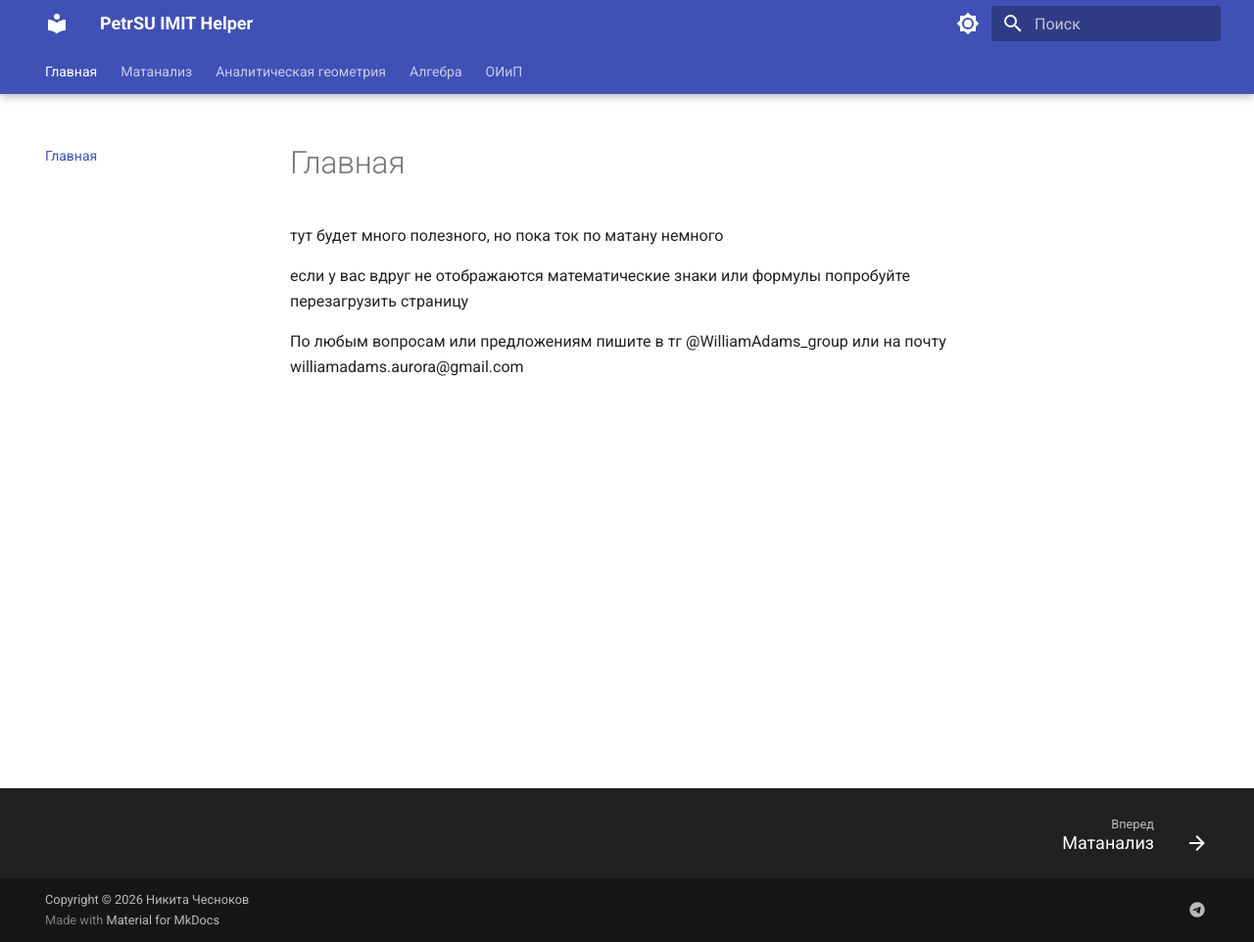
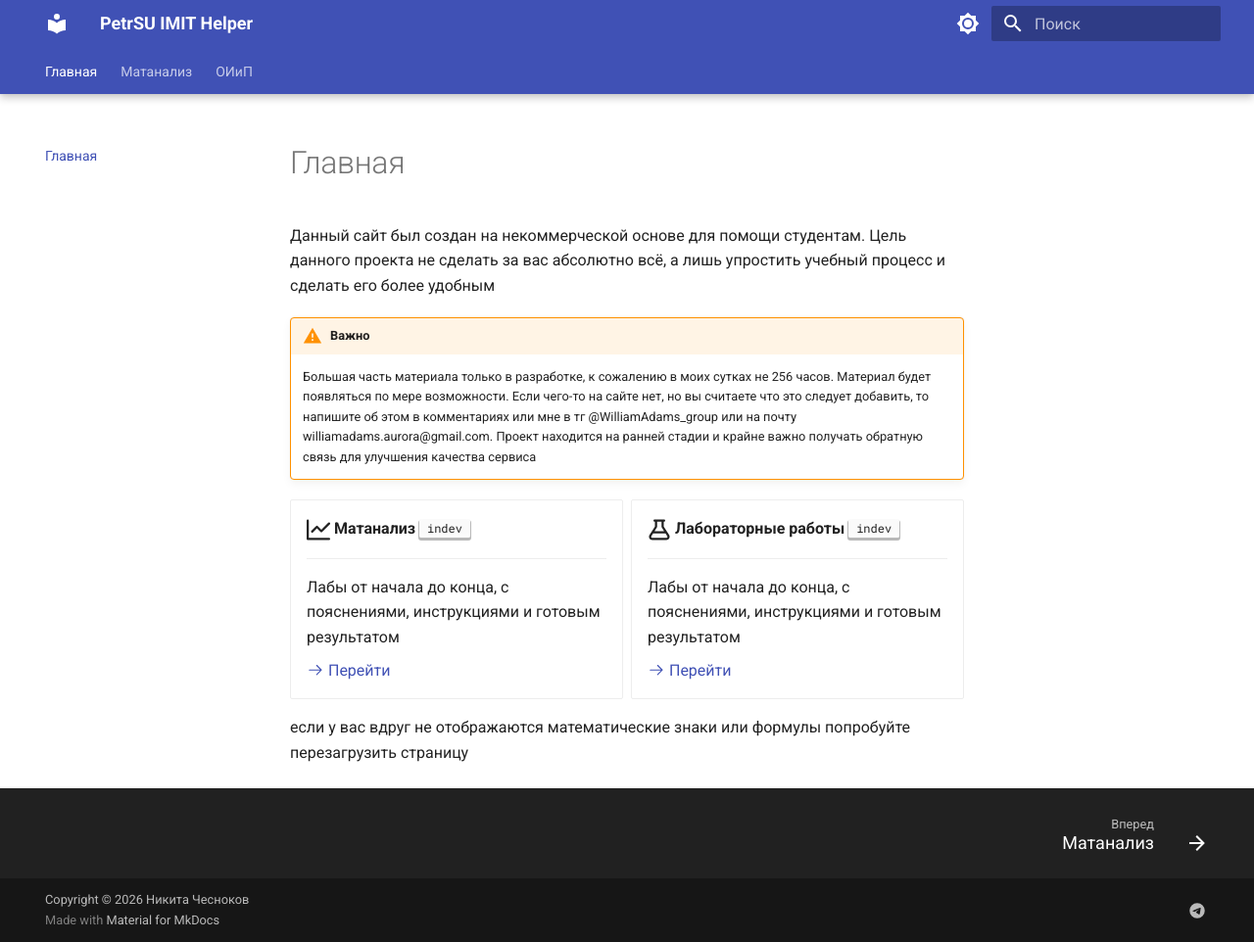
Before and after one commit to WilliamAdamsWAG/PetrSU_IMIT_Helper, an MkDocs documentation site: the page built from docs/index.md, in a window 1280 px wide and 962 px high. Shown: the whole window at 98% size. Built offline with MkDocs 1.6.1 and Material for MkDocs 9.7.7, drawn with Linux system fonts in a browser that asks for light colours.

Commit message:
style(main page, nav): prettify, remove useless pages

```diff
--- a/docs/index.md
+++ b/docs/index.md
@@ -1,5 +1,27 @@
-тут будет много полезного, но пока ток по матану немного
+Данный сайт был создан на некоммерческой основе для помощи студентам. Цель данного проекта не сделать за вас абсолютно всё, а лишь упростить учебный процесс и сделать его более удобным
+
+!!! warning "Важно"
+
+    Большая часть материала только в разработке, к сожалению в моих сутках не 256 часов. Материал будет появляться по мере возможности. Если чего-то на сайте нет, но вы считаете что это следует добавить, то напишите об этом в комментариях или мне в тг @WilliamAdams_group или на почту williamadams.aurora@gmail.com. Проект находится на ранней стадии и крайне важно получать обратную связь для улучшения качества сервиса
+
+<div class="grid cards" markdown>
+
+-   :octicons-graph-16:{ .lg .middle } __Матанализ__   ++"indev"++
+
+    ---
+
+    Лабы от начала до конца, с пояснениями, инструкциями и готовым результатом
+
+    [:octicons-arrow-right-24: Перейти](./math-analysis/index.md)
+
+-   :octicons-beaker-16:{ .lg .middle } __Лабораторные работы__   ++"indev"++
+
+    ---
+
+    Лабы от начала до конца, с пояснениями, инструкциями и готовым результатом
+
+    [:octicons-arrow-right-24: Перейти](./base_inf_and_prog/labs/lab1.md)
+
+</div>
 
 если у вас вдруг не отображаются математические знаки или формулы попробуйте перезагрузить страницу
-
-По любым вопросам или предложениям пишите в тг @WilliamAdams_group или на почту williamadams.aurora@gmail.com
--- a/mkdocs.yml
+++ b/mkdocs.yml
@@ -50,17 +50,8 @@ nav:
             - 1. Основные понятия: math-analysis/set-theory/part1.md
             - 2. Операции над множествами: math-analysis/set-theory/part2.md
 
-    - Аналитическая геометрия:
-        - Аналитическая геометрия: analytic-geometry/index.md
-
-    - Алгебра:
-        - Алгебра: algebra/index.md
-
     - ОИиП:
         - Основы информатики и программирования: base_inf_and_prog/index.md
-        - Язык С:
-            - Введение: base_inf_and_prog/c/index.md
-            - Первая программа: base_inf_and_prog/c/hello_world.md
         - Лабы:
             - Hello, Students!: base_inf_and_prog/labs/lab1.md
             - Нужный этаж: base_inf_and_prog/labs/lab2.md
@@ -93,6 +84,9 @@ markdown_extensions:
         alternate_style: true
     - pymdownx.arithmatex:
         generic: true
+    - pymdownx.emoji:
+        emoji_index: !!python/name:material.extensions.emoji.twemoji
+        emoji_generator: !!python/name:material.extensions.emoji.to_svg
     - tables
     - attr_list
     - md_in_html
```
